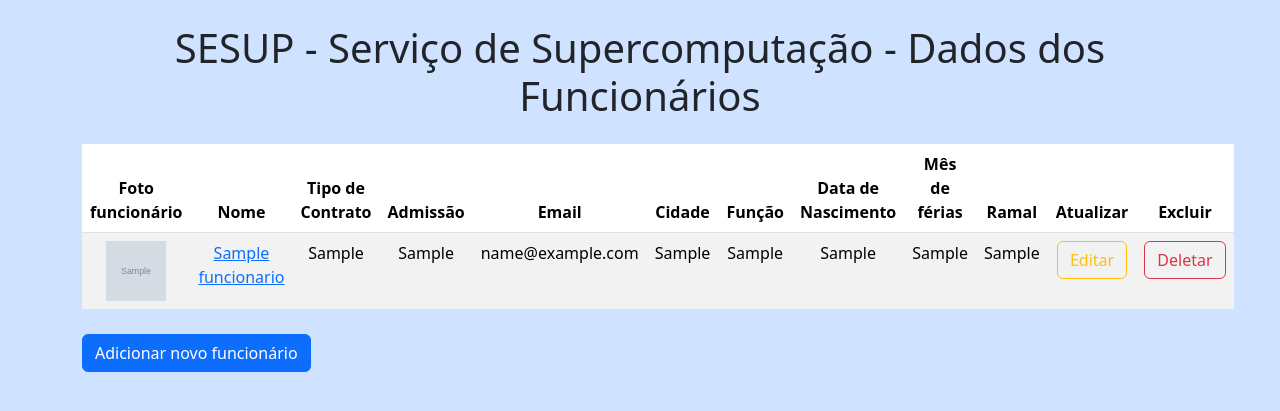
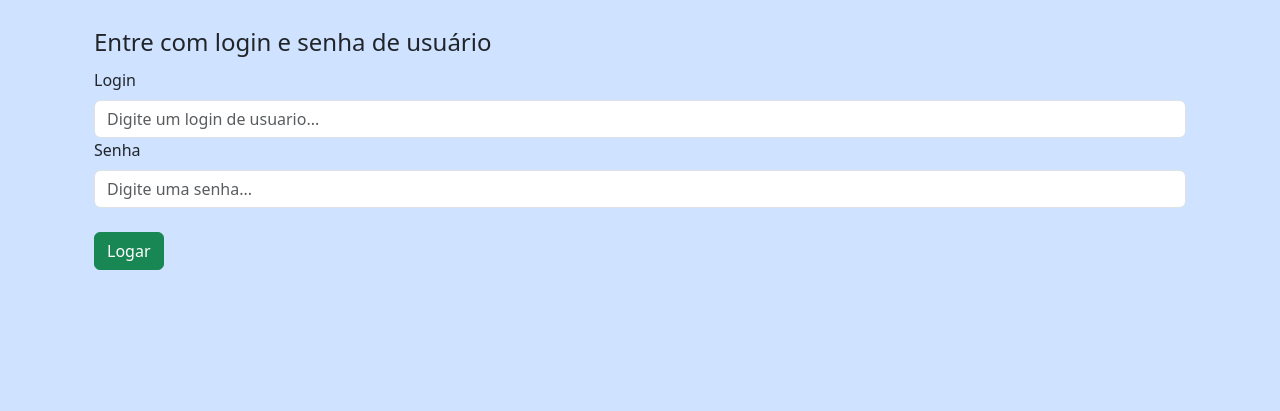
Before and after one commit to BRdeSC/projeto-funcionarios, a Flask app: page / in a window 1280 px wide. Shown: the part 66-477 px from the top of the page. Run offline with Flask 3, Linux system fonts and the light colour scheme; tables that the repository leaves empty or names only in its code hold one stand-in row (values such as "Sample post"); grey boxes marked "Sample" are stand-in pictures; some libraries are stand-ins or nearby versions.

Commit message:
Pagina de login e rotas

```diff
--- a/app.py
+++ b/app.py
@@ -2,11 +2,12 @@ from flask import Flask, render_template, request, redirect, url_for, flash, ses
 from flask_mysqldb import MySQL
 from config import Config
 import pymysql # Para tratar exceções específicas
-from forms import CreateUsuarioForm, EditUsuarioForm, CreateFuncionarioForm, EditFuncionarioForm
+from forms import CreateUsuarioForm, EditUsuarioForm, CreateFuncionarioForm, EditFuncionarioForm, LoginForm
+from models import Usuario
 import os
 from werkzeug.utils import secure_filename
 from flask import send_from_directory
-
+from flask_login import login_user, login_required, logout_user, current_user
 
 app = Flask(__name__)
 
@@ -26,6 +27,40 @@ def allowed_file(filename):
 
 #**************************************************************************************************************************
 #*****************ROTAS PARA LOGIN DE USUÁRIO******************************************************************************
+
+@app.route("/", methods=['GET', 'POST'])
+def login():
+    form = LoginForm()
+    if form.validate_on_submit():
+        login = form.login.data
+        senha = form.senha.data
+        try:
+            usuario = Usuario.query.filter_by(login_usuario=login).first()
+            if usuario and usuario.check_password(senha):
+                login_user(usuario)
+                flash("Login bem-sucedido!", 'success')
+                return redirect(url_for('read_funcionario'))
+            else:
+                flash("Login ou senha incorretos.", 'error')
+        except Exception as e:
+            flash(f"Erro ao conectar ao banco de dados: {e}", 'error')
+    return render_template("login.html", form=form)
+
+
+@app.route("/logout")
+@login_required
+def logout():
+    logout_user()
+    flash("Você foi desconectado.", 'success')
+    return redirect(url_for('login'))
+
+
+@app.route("/protected")
+@login_required
+def protected():
+    return "Você está em uma área protegida!"
+
+
 
 
 
@@ -131,7 +166,7 @@ def delete_usuario(id_usuario):
 #**************************************************************************************************************************
 
 #/: Rota para ler e exibir todos os funcionários da tabela funcionario.
-@app.route("/")
+@app.route("/read_funcionario")
 def read_funcionario():
     try:
         with mysql.connection.cursor() as cur:
@@ -269,7 +304,7 @@ def delete_funcionario(id):
 
 
 
-
+#view_funcionario: Rota para lista apenas o funcionario que foi selecionado
 @app.route("/funcionario/<int:id>")
 def view_funcionario(id):
     try:
--- a/forms.py
+++ b/forms.py
@@ -15,6 +15,8 @@ class LoginForm(FlaskForm):
         DataRequired("A senha é obrigatória."),
         Length(min=4, max=10, message="Senha deve contar no mínimo 4 e máximo 10 caracteres.")
     ])
+
+    submit = SubmitField('Logar')
 
 
 #Formulário cadastro de usuário
--- a/templates/base.html
+++ b/templates/base.html
@@ -13,7 +13,7 @@
   <nav class="navbar navbar-expand-lg bg-body-tertiary">
 
     <div class="container-fluid">
-      <a class="navbar-brand" href="/">
+      <a class="navbar-brand" href="/read_funcionario">
         <img src="{{ url_for('static', filename='imagens/logo.jpg') }}" alt="Logo" style="height: 40px;">
       </a>
       <button class="navbar-toggler" type="button" data-bs-toggle="collapse" data-bs-target="#navbarNavDropdown" aria-controls="navbarNavDropdown" aria-expanded="false" aria-label="Toggle navigation">
@@ -25,7 +25,7 @@
         <ul class="navbar-nav">
 
           <li class="nav-item">
-            <a class="nav-link active" aria-current="page" href="/">Dados dos Funcionários </a>
+            <a class="nav-link active" aria-current="page" href="/read_funcionario">Dados dos Funcionários </a>
           </li>
 
           <li class="nav-item">
--- a/templates/login.html
+++ b/templates/login.html
@@ -1,6 +1,6 @@
 {% extends "base.html" %}
 
-{% block title %}Editar Usuario{% endblock %}
+{% block title %}Login{% endblock %}
 
 {% block content %}
     <div class="container">
@@ -9,15 +9,23 @@
                 <legend>Entre com login e senha de usuário</legend>
 
                 <div>
-                    <h1>Login</h1>
+                    {{ form.login.label(class="form-label") }}
+                    {{ form.login(class="form-control", placeholder="Digite um login de usuario...") }}
+                    {% for error in form.login.errors %}
+                        <div class="alert alert-danger">{{ error }}</div>
+                    {% endfor %}
                 </div>
 
                 <div>
-                    <h1>Senha</h1>
+                    {{ form.senha.label(class="form-label") }}
+                    {{ form.senha(class="form-control", placeholder="Digite uma senha...") }}
+                    {% for error in form.senha.errors %}
+                        <div class="alert alert-danger">{{ error }}</div>
+                    {% endfor %}
                 </div>
 
-                <div>
-                    <h1>Botão</h1>
+                <div class="mt-4">
+                    {{ form.submit(class="btn btn-success") }}
                 </div>
 
             </fieldset>
--- a/templates/read_funcionario.html
+++ b/templates/read_funcionario.html
@@ -3,7 +3,7 @@
 {% block title %} Dados dos Funcionários{% endblock %}
 
 {% block content %}
-    <h1 class="text-center">SESUP - Serviço de Supercomputação - Dados dos Funcionários</h1>
+    <h1 class="text-center">SESUP - Serviço de Supercomputação - Funcionários</h1>
 
     <table class="table table-striped table-hover text-center mt-4" aria-labelledby="tabela-funcionarios">
         <thead>
--- a/templates/view_funcionario.html
+++ b/templates/view_funcionario.html
@@ -3,6 +3,7 @@
 {% block title %}Detalhes do Funcionário{% endblock %}
 
 {% block content %}
+    <div>
         <h1>Detalhes do Funcionário</h1>
 
         {% if funcionario[10] %}
@@ -11,7 +12,7 @@
             Sem foto
         {% endif %}
 
-    <ul>
+        <ul class="mt-4">
             <li><strong>Nome:</strong> {{ funcionario[1] }}</li>
             <li><strong>Tipo de Contrato:</strong> {{ funcionario[2] }}</li>
             <li><strong>Admissão:</strong> {{ funcionario[3] }}</li>
@@ -24,4 +25,6 @@
         </ul>
 
         <a class="btn btn-primary" href="{{ url_for('read_funcionario') }}">Voltar para a lista</a>
+        <a class="btn btn-warning" href="{{ url_for('edit_funcionario', id=funcionario[0]) }}"> Editar </a>
+    </div>
 {% endblock %}
```
Also changed, not shown: models.py (+10 -2 lines). Lines whose indentation alone changed are shown as unchanged.
